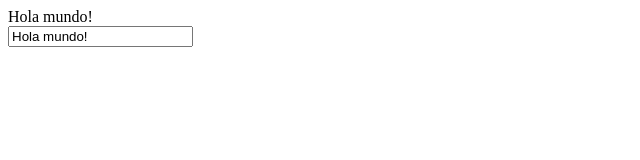
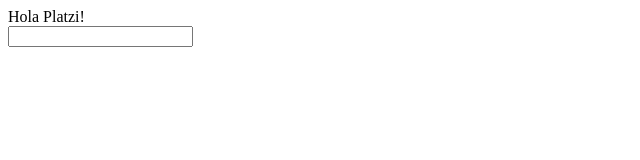
Before and after one commit to tetric0/curso-de-reactividad-con-vue-3, a plain HTML site: page vuejs/index.html in a window 1280 px wide. Shown: the full height of the page, 0-640 px from the left. Drawn offline with nearby package versions, Linux system fonts and the light colour scheme.

Commit message:
Implementación de un mini-framework personalizado tipo Vue (miniVue).

```diff
--- a/vuejs/index.html
+++ b/vuejs/index.html
@@ -8,23 +8,23 @@
   </head>
   <body>
     <div id="app">
-      <span v-text="message"></span>
+      <span p-text="message"></span>
       <br />
-      <input v-model="message" type="text" />
+      <input p-model="message" type="text" />
     </div>
-    <script src="https://unpkg.com/vue@3"></script>
+    <script src="./platzi.js"></script>
     <script>
-      const { createApp } = Vue;
+      const { createApp } = Platzi;
 
       const app = createApp({
         data() {
           return {
-            message: "Hola mundo!",
+            message: "Hola Platzi!",
           };
         },
       });
 
-      app.mount("#app");
+      app.mount();
     </script>
   </body>
 </html>
--- /dev/null
+++ b/vuejs/platzi.js
@@ -0,0 +1,23 @@
+class PlatziReactive {
+  constructor(options) {
+    this.origen = options.data();
+  }
+
+  mount() {
+    document.querySelectorAll("*[p-text]").forEach((el) => {
+      this.pText(el, this.origen, el.getAttribute("p-text"));
+    });
+  }
+
+  pText(el, target, name) {
+    el.innerText = target[name];
+  }
+
+  pModel() {}
+}
+
+var Platzi = {
+  createApp(options) {
+    return new PlatziReactive(options);
+  },
+};
```
